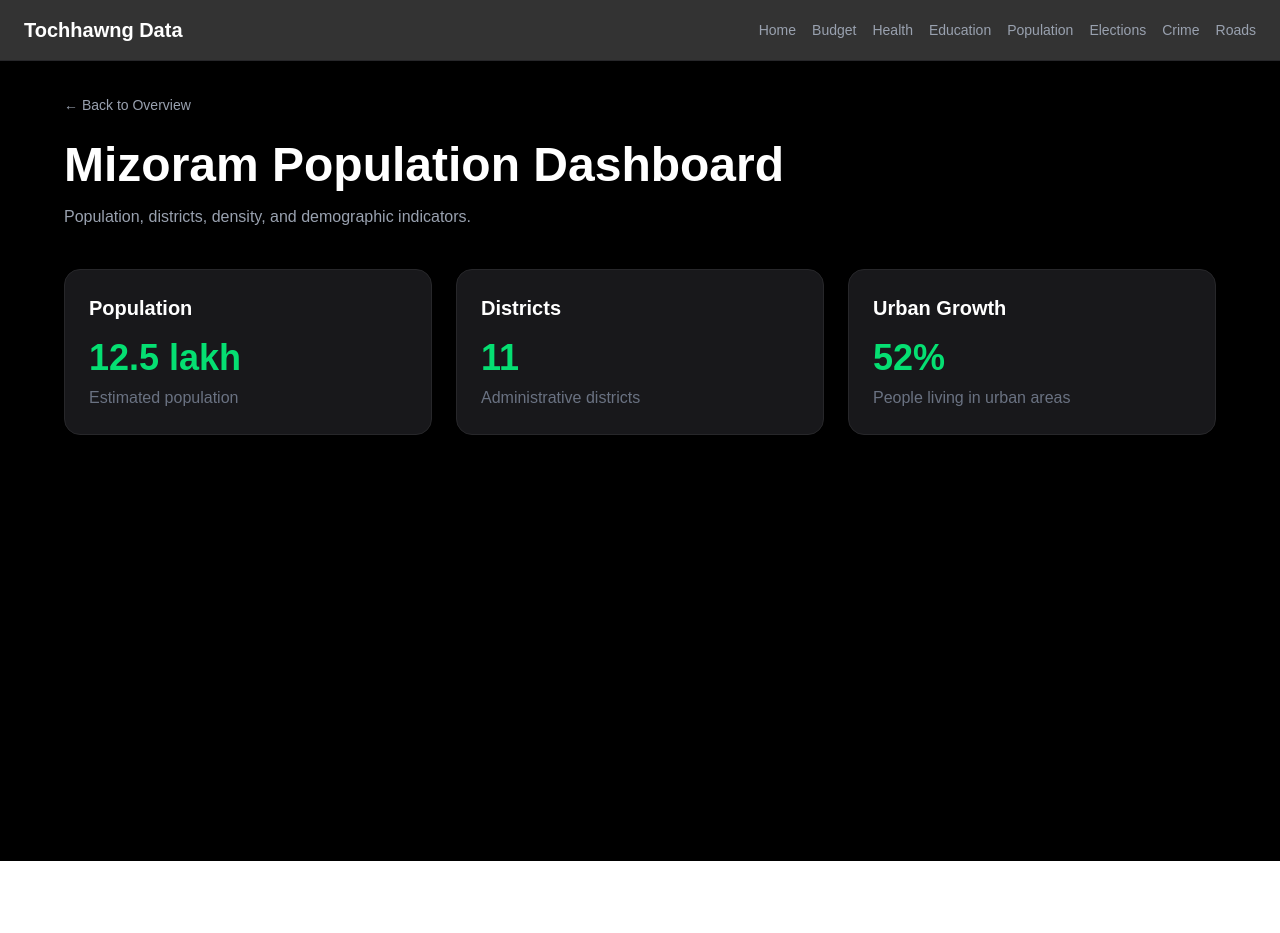
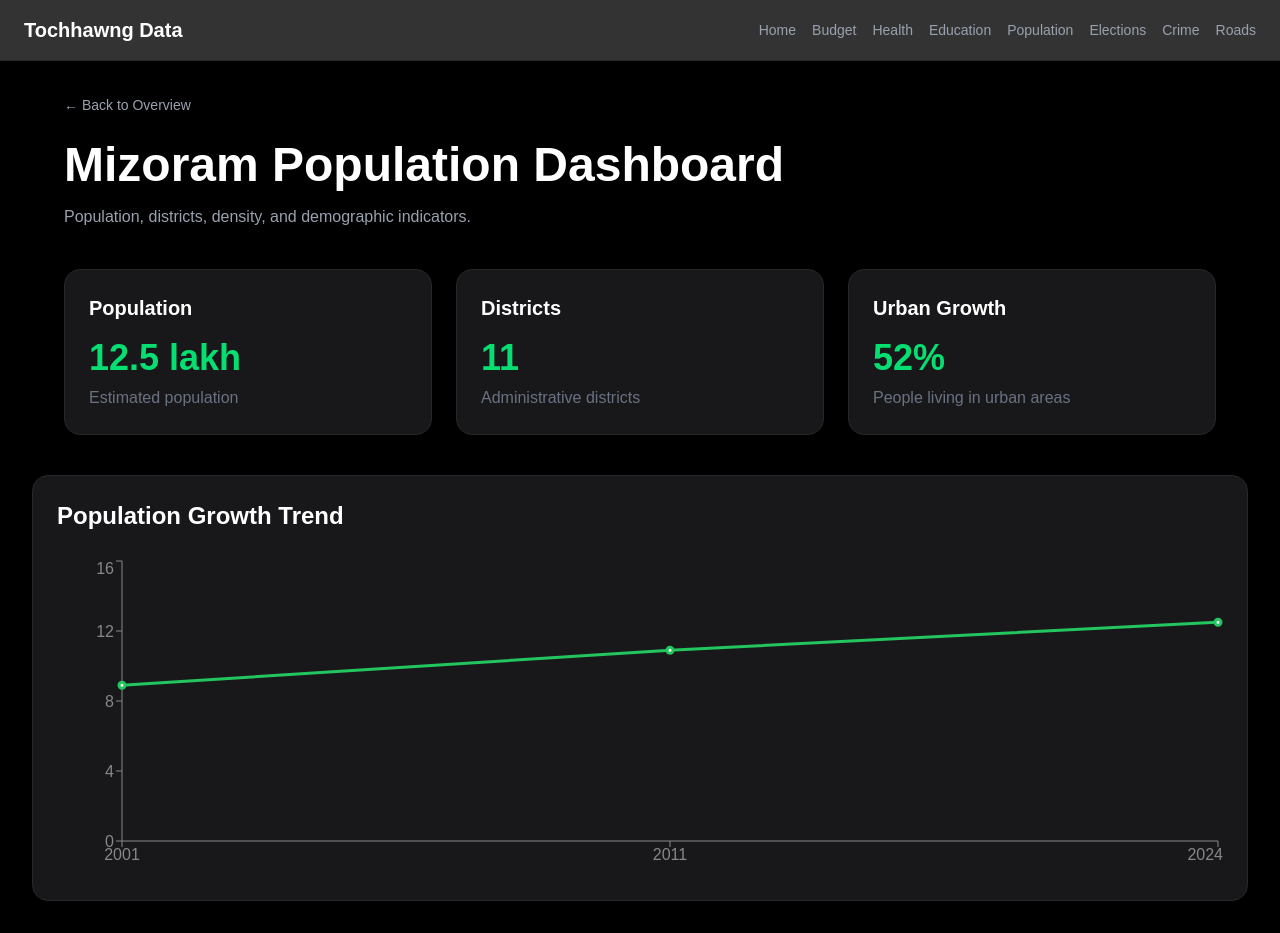
Before and after one commit to Ghostfreakxx/tochhawng-data, a Next.js app: page /population in a window 1280 px wide. Before the commit the page ends 861 px from the top, so only its background shows below. Built offline with nearby package versions, Linux system fonts and the light colour scheme.

Commit message:
added population chart

```diff
--- /dev/null
+++ b/app/components/DataChart.tsx
@@ -0,0 +1,55 @@
+"use client";
+
+import {
+  LineChart,
+  Line,
+  XAxis,
+  YAxis,
+  Tooltip,
+  ResponsiveContainer,
+} from "recharts";
+
+type DataChartProps = {
+  title: string;
+  data: {
+    year: string;
+    value: number;
+  }[];
+};
+
+export default function DataChart({
+  title,
+  data,
+}: DataChartProps) {
+  return (
+    <div className="bg-zinc-900 border border-zinc-800 rounded-2xl p-6 mt-10">
+      <h2 className="text-2xl font-bold mb-6 text-white">
+        {title}
+      </h2>
+
+      <div className="w-full h-80">
+        <ResponsiveContainer width="100%" height="100%">
+          <LineChart data={data}>
+            <XAxis
+              dataKey="year"
+              stroke="#888"
+            />
+
+            <YAxis
+              stroke="#888"
+            />
+
+            <Tooltip />
+
+            <Line
+              type="monotone"
+              dataKey="value"
+              stroke="#22c55e"
+              strokeWidth={3}
+            />
+          </LineChart>
+        </ResponsiveContainer>
+      </div>
+    </div>
+  );
+}
--- a/app/population/page.tsx
+++ b/app/population/page.tsx
@@ -1,3 +1,5 @@
+import DataChart from "../components/DataChart";
+
 export default function PopulationPage() {
   return (
     <main className="min-h-screen bg-black text-white p-8">
@@ -20,6 +22,14 @@
           ))}
         </div>
       </div>
-    </main>
+    <DataChart
+  title="Population Growth Trend"
+  data={[
+    { year: "2001", value: 8.9 },
+    { year: "2011", value: 10.9 },
+    { year: "2024", value: 12.5 },
+  ]}
+/>
+</main>
   );
 }
```
